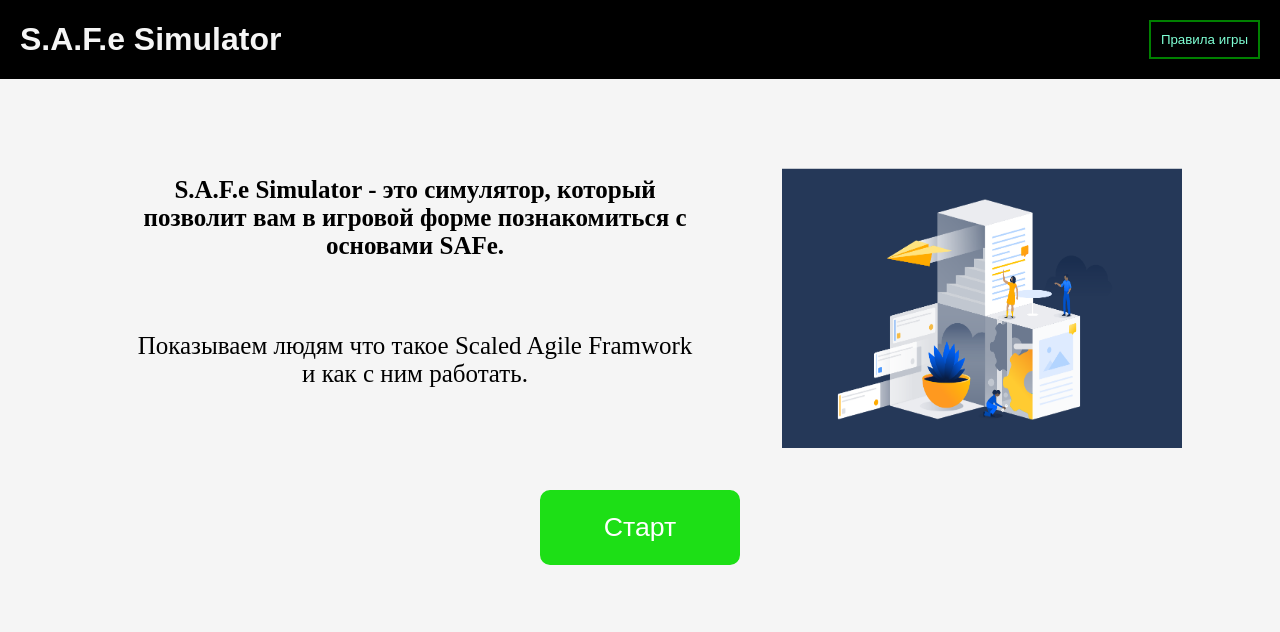
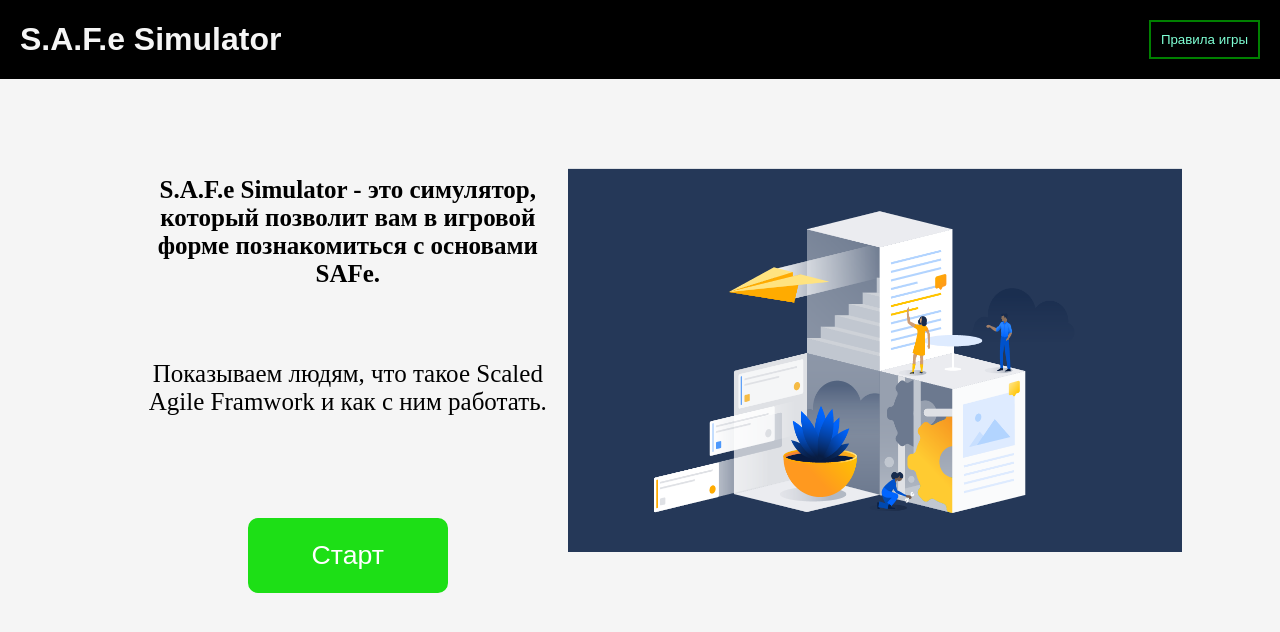
Before and after one commit to Wild-Queue/SAFe-simulator, a React (Create React App) app: page / in a window 1280 px wide. Shown: the top 632 px of the page. Built offline with nearby package versions, Linux system fonts and the light colour scheme.

Commit message:
Style Correction

```diff
--- a/src/Styles/FrontPage.css
+++ b/src/Styles/FrontPage.css
@@ -66,7 +66,7 @@
     font-size: 25px;
     margin-top: -3%;
     margin-bottom: 10%;
-    margin-right: 450px;
+    margin-right: 50%;
     color: black;
     display: flex;
     text-align: center;
--- a/src/Styles/FrontSAFeImage.css
+++ b/src/Styles/FrontSAFeImage.css
@@ -1,6 +1,6 @@
 .SAFeImg {
-    width: 50vmin;
-    height: 35vmin;
+    width: 60%;
+    height: 30vw;
     margin-top: -1vh;
     margin-right: -30px;
     float: right;
--- a/src/components/FrontPageBody.jsx
+++ b/src/components/FrontPageBody.jsx
@@ -18,7 +18,7 @@ const FrontPageBody = function () {
                 </div>
             </h1>
             <div className='Body_internal'>
-                Показываем людям что такое Scaled Agile Framwork и как с ним работать.
+                Показываем людям, что такое Scaled Agile Framwork и как с ним работать.
             </div>
             <button onClick={MoveFirstModule} className='Start_Bottom'> Старт</button>
         </div>
```
